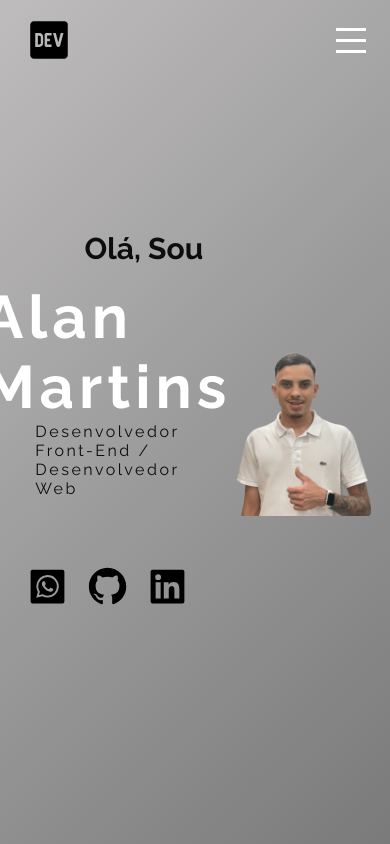
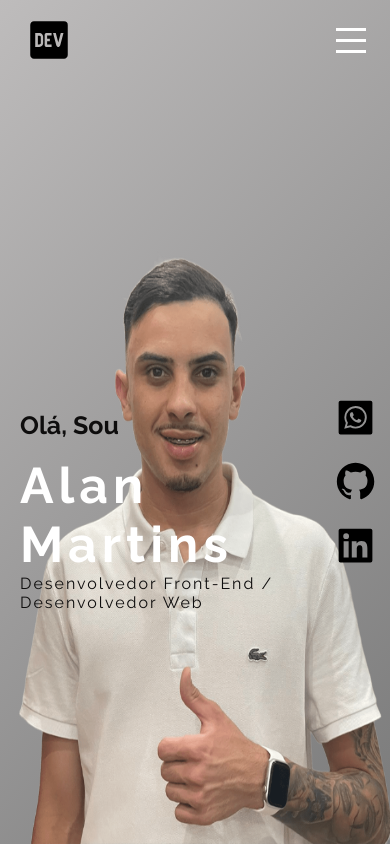
Before and after one commit to martinsalan2003/Portifolio-Alan, a React (Vite) app in the folder portifolioAlan/: page / in a window 390 px wide. Shown: the top 844 px of the page. Built offline with nearby package versions, Linux system fonts and the light colour scheme.

Commit message:
test mobile

```diff
--- a/portifolioAlan/src/components/Header.jsx
+++ b/portifolioAlan/src/components/Header.jsx
@@ -24,6 +24,7 @@ function Header() {
 
 
       <div
+      // inicia o menu mobile
         className={`hamburger ${menuOpen ? 'active' : ''}`}
         onClick={() => setMenuOpen(!menuOpen)}
       >
--- a/portifolioAlan/src/styles/components/sobre.sass
+++ b/portifolioAlan/src/styles/components/sobre.sass
@@ -3,7 +3,6 @@
 section
     background: linear-gradient(135deg, #bebcbc, #7a7a7a)
     .container-sobre
-        position: relative
         height: 100vh
         display: flex
         justify-content: space-between
@@ -15,7 +14,6 @@ section
             width: 50%
             height: auto
             color: white
-            z-index: 2
             position: relative
             display: flex
             flex-direction: column
@@ -33,7 +31,9 @@ section
                 justify-content: flex-start
                 margin-left: 3em
 
+
             .nome
+                margin-left: 30%
                 display: flex
                 flex-direction: column
                 justify-content: center
@@ -70,8 +70,54 @@ section
             display: flex
             justify-content: center
             align-items: center
-            z-index: 2
 
             img
                 height: 100%
                 max-width: 100%
+
+// exibição mobile
+@media (max-width: 768px)
+
+    .container-sobre
+        display: block !important
+        padding: 0 !important
+
+        .apresentacao
+            z-index: 2
+            position: absolute
+
+            width: 100% !important
+            margin-top: 100%
+            bottom: 0 !important
+
+            h1
+                margin: 0 !important
+
+                font-size: 25px !important
+            .icones
+                width:10% !important
+                position: absolute
+                flex-direction: column
+                float: right
+
+                right:15px
+                bottom: 60px
+
+            .nome
+                margin:  0 !important
+
+
+                h2
+                    font-size: 50px !important
+                p
+                    letter-spacing: 2px !important
+
+
+
+
+        .imagem-alan
+            z-index: 1
+            position: absolute
+            bottom: 0
+            height: 80% !important
+            width: 100%  !important
```
